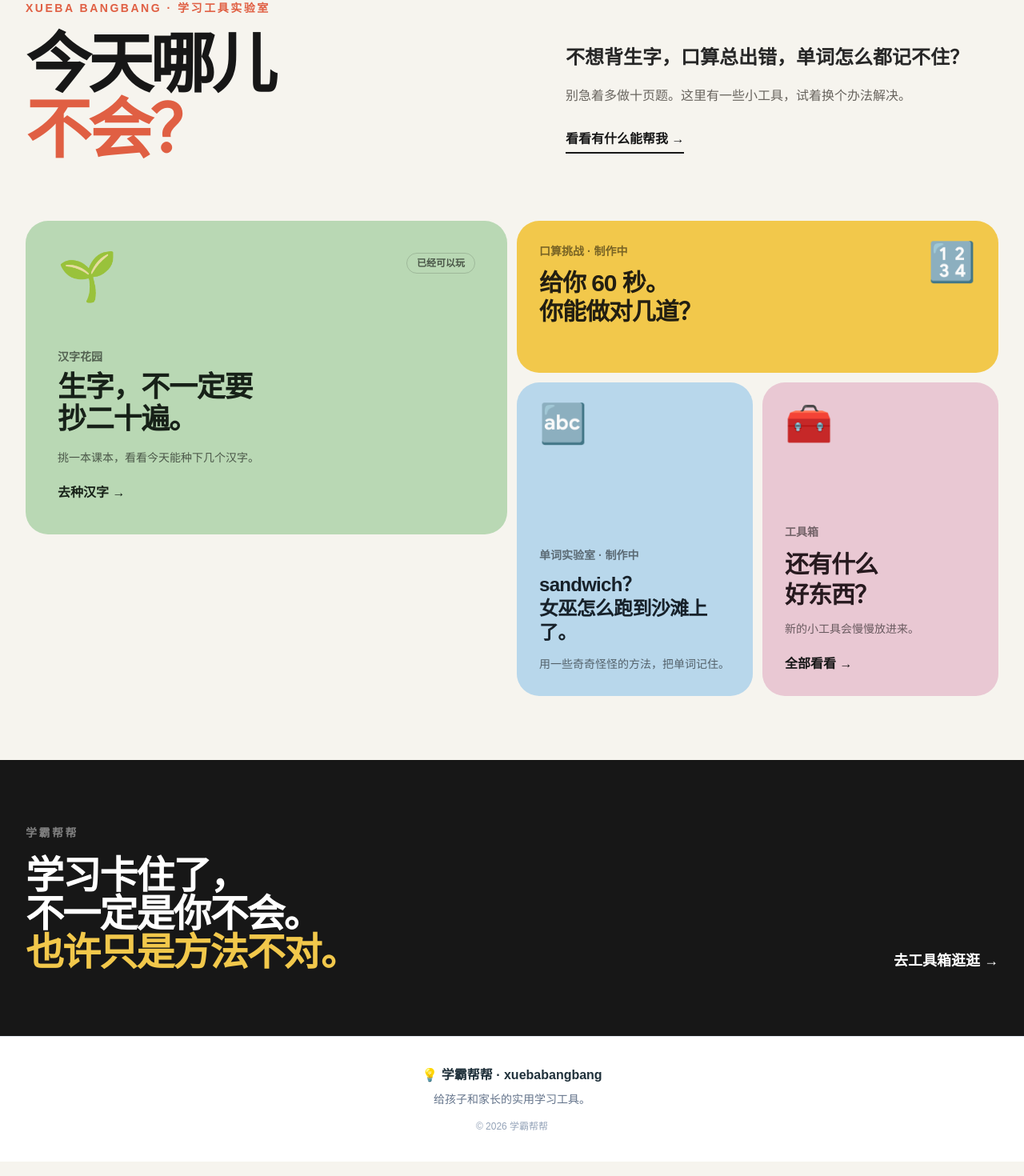
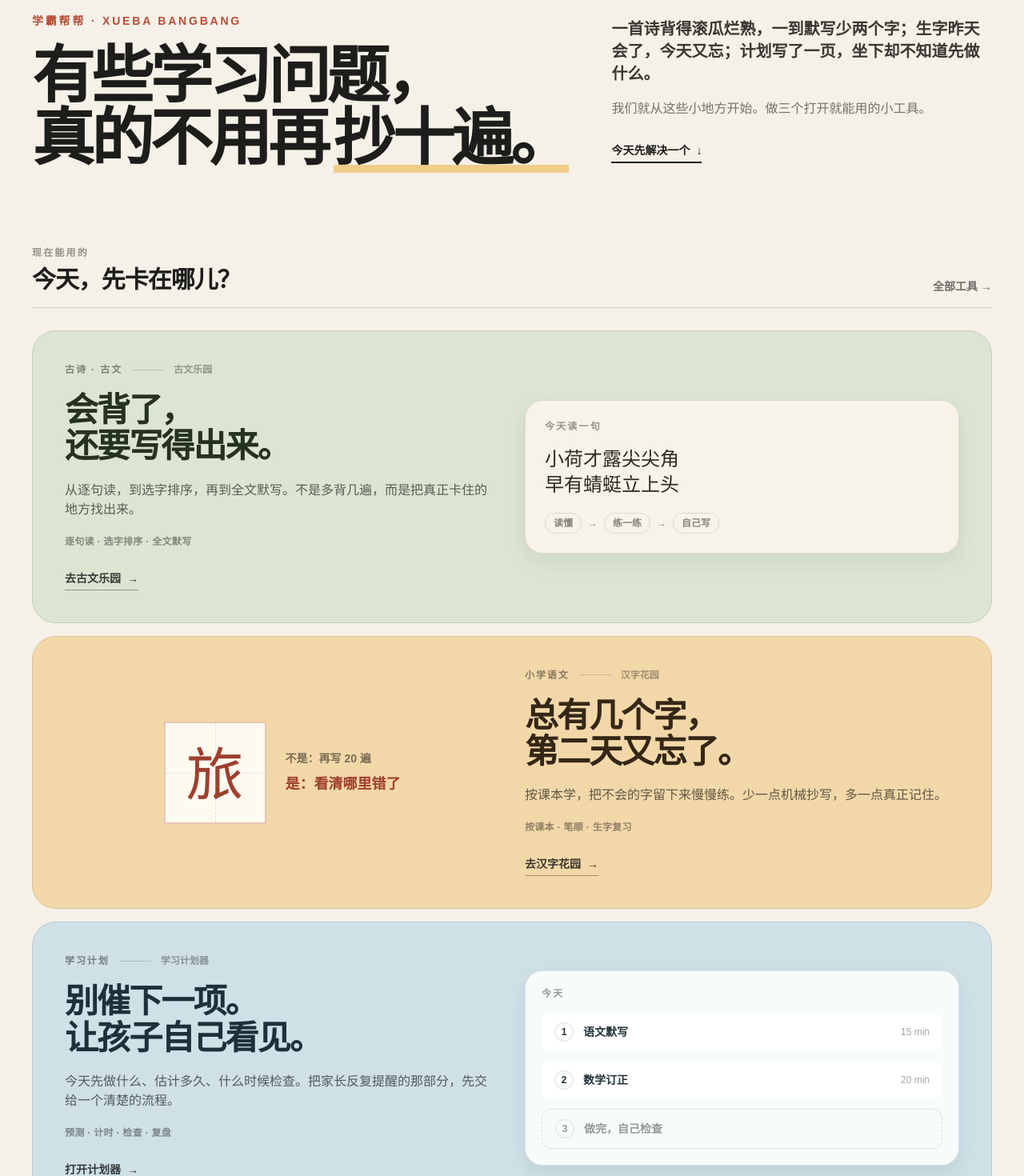
Before and after one commit to ico0018/xuebabangbang, a Next.js app: page / in a window 1280 px wide. Shown: the part 169-1639 px from the top of the page at 80% size. Built offline with nearby package versions, Linux system fonts and the light colour scheme.

Commit message:
Redesign homepage around three live learning tools

```diff
--- a/app/page.tsx
+++ b/app/page.tsx
@@ -1,87 +1,184 @@
-import Link from "next/link";
+import { tools } from "../data/tools";
+
+function toolHref(id: string) {
+  return tools.find((tool) => tool.id === id)?.href ?? "/tools";
+}
+
+const featured = [
+  {
+    id: "guwen-park",
+    kicker: "古诗 · 古文",
+    name: "古文乐园",
+    title: "会背了，\n还要写得出来。",
+    description: "从逐句读，到选字排序，再到全文默写。不是多背几遍，而是把真正卡住的地方找出来。",
+    note: "逐句读 · 选字排序 · 全文默写",
+    action: "去古文乐园",
+    className: "bg-[#dce5d2]",
+    ink: "text-[#26321f]",
+    preview: (
+      <div className="rounded-[22px] border border-black/10 bg-[#f7f3e8] p-5 shadow-[0_10px_25px_rgba(39,49,31,0.08)] sm:p-6">
+        <p className="text-xs font-bold tracking-[0.18em] text-black/40">今天读一句</p>
+        <p className="mt-4 font-serif text-[22px] leading-9 text-[#2c2a24] sm:text-2xl">小荷才露尖尖角</p>
+        <p className="font-serif text-[22px] leading-9 text-[#2c2a24] sm:text-2xl">早有蜻蜓立上头</p>
+        <div className="mt-5 flex items-center gap-2 text-xs font-semibold text-black/45">
+          <span className="rounded-full border border-black/10 px-2.5 py-1">读懂</span>
+          <span>→</span>
+          <span className="rounded-full border border-black/10 px-2.5 py-1">练一练</span>
+          <span>→</span>
+          <span className="rounded-full border border-black/10 px-2.5 py-1">自己写</span>
+        </div>
+      </div>
+    ),
+  },
+  {
+    id: "hanzi-garden",
+    kicker: "小学语文",
+    name: "汉字花园",
+    title: "总有几个字，\n第二天又忘了。",
+    description: "按课本学，把不会的字留下来慢慢练。少一点机械抄写，多一点真正记住。",
+    note: "按课本 · 笔顺 · 生字复习",
+    action: "去汉字花园",
+    className: "bg-[#f2d8a9]",
+    ink: "text-[#352716]",
+    preview: (
+      <div className="flex items-center justify-center gap-4 sm:gap-6">
+        <div className="relative grid h-28 w-28 place-items-center border-2 border-[#b84d36]/30 bg-[#fffaf0] sm:h-32 sm:w-32">
+          <span className="absolute inset-x-0 top-1/2 border-t border-dashed border-[#b84d36]/20" />
+          <span className="absolute inset-y-0 left-1/2 border-l border-dashed border-[#b84d36]/20" />
+          <span className="font-serif text-6xl text-[#9f3f2e] sm:text-7xl">旅</span>
+        </div>
+        <div className="space-y-2 text-sm font-semibold text-black/50">
+          <p>不是：再写 20 遍</p>
+          <p className="text-lg text-[#9f3f2e]">是：看清哪里错了</p>
+        </div>
+      </div>
+    ),
+  },
+  {
+    id: "study-planner",
+    kicker: "学习计划",
+    name: "学习计划器",
+    title: "别催下一项。\n让孩子自己看见。",
+    description: "今天先做什么、估计多久、什么时候检查。把家长反复提醒的那部分，先交给一个清楚的流程。",
+    note: "预测 · 计时 · 检查 · 复盘",
+    action: "打开计划器",
+    className: "bg-[#cfe0e7]",
+    ink: "text-[#1f3038]",
+    preview: (
+      <div className="rounded-[22px] border border-black/10 bg-[#f8fbfc] p-5 shadow-[0_10px_25px_rgba(31,48,56,0.08)]">
+        <p className="text-xs font-bold tracking-[0.18em] text-black/40">今天</p>
+        <div className="mt-4 space-y-3">
+          <div className="flex items-center gap-3 rounded-xl bg-white px-4 py-3 text-sm font-bold text-[#24343b]"><span className="grid h-6 w-6 place-items-center rounded-full border border-black/15 text-xs">1</span>语文默写 <span className="ml-auto text-xs font-medium text-black/35">15 min</span></div>
+          <div className="flex items-center gap-3 rounded-xl bg-white px-4 py-3 text-sm font-bold text-[#24343b]"><span className="grid h-6 w-6 place-items-center rounded-full border border-black/15 text-xs">2</span>数学订正 <span className="ml-auto text-xs font-medium text-black/35">20 min</span></div>
+          <div className="flex items-center gap-3 rounded-xl border border-dashed border-black/15 px-4 py-3 text-sm font-semibold text-black/40"><span className="grid h-6 w-6 place-items-center rounded-full border border-black/10 text-xs">3</span>做完，自己检查</div>
+        </div>
+      </div>
+    ),
+  },
+];
 
 export default function HomePage() {
   return (
-    <main className="bg-[#f6f4ee]">
-      <section className="mx-auto max-w-7xl px-4 pb-8 pt-14 sm:px-6 sm:pt-20 lg:px-8 lg:pt-24">
-        <div className="grid gap-10 lg:grid-cols-[1.08fr_.92fr] lg:items-end">
+    <div className="bg-[#f5f1e8] text-[#1d1d1b]">
+      <section className="mx-auto max-w-7xl px-5 pb-12 pt-16 sm:px-8 sm:pb-16 sm:pt-24 lg:px-10 lg:pt-28">
+        <div className="grid gap-10 lg:grid-cols-[1.18fr_.82fr] lg:items-end">
           <div>
-            <p className="mb-5 text-sm font-bold tracking-[0.18em] text-[#e05f43]">XUEBA BANGBANG · 学习工具实验室</p>
-            <h1 className="max-w-4xl text-[48px] font-black leading-[1.02] tracking-[-0.055em] text-[#171717] sm:text-6xl lg:text-[82px]">
-              今天哪儿
+            <p className="mb-5 text-xs font-black tracking-[0.2em] text-[#b84d36] sm:text-sm">学霸帮帮 · XUEBA BANGBANG</p>
+            <h1 className="max-w-4xl text-[46px] font-black leading-[1.03] tracking-[-0.055em] sm:text-6xl lg:text-[78px]">
+              有些学习问题，
               <br />
-              <span className="text-[#e05f43]">不会？</span>
+              真的不用再
+              <span className="relative ml-2 inline-block">
+                抄十遍。
+                <span className="absolute -bottom-1 left-0 h-[10px] w-full bg-[#f0b95a]/65" aria-hidden="true" />
+              </span>
             </h1>
           </div>
-          <div className="max-w-lg pb-2 lg:pb-3">
-            <p className="text-xl font-semibold leading-8 text-[#272727] sm:text-2xl sm:leading-9">不想背生字，口算总出错，单词怎么都记不住？</p>
-            <p className="mt-4 text-base leading-7 text-[#68645e]">别急着多做十页题。这里有一些小工具，试着换个办法解决。</p>
-            <Link href="/tools" className="mt-7 inline-flex items-center border-b-2 border-[#171717] pb-1 text-base font-bold text-[#171717] transition hover:border-[#e05f43] hover:text-[#e05f43]">看看有什么能帮我 →</Link>
+
+          <div className="max-w-xl lg:pb-2">
+            <p className="text-lg font-semibold leading-8 text-[#393833] sm:text-xl">
+              一首诗背得滚瓜烂熟，一到默写少两个字；生字昨天会了，今天又忘；计划写了一页，坐下却不知道先做什么。
+            </p>
+            <p className="mt-4 text-base leading-7 text-[#777166]">我们就从这些小地方开始。做三个打开就能用的小工具。</p>
+            <a href="#tools" className="mt-7 inline-flex items-center gap-2 border-b-2 border-[#1d1d1b] pb-1 text-sm font-black transition hover:border-[#b84d36] hover:text-[#b84d36]">
+              今天先解决一个 <span aria-hidden="true">↓</span>
+            </a>
           </div>
         </div>
       </section>
 
-      <section className="mx-auto max-w-7xl px-4 pb-20 pt-10 sm:px-6 lg:px-8">
-        <div className="grid auto-rows-[190px] gap-3 md:grid-cols-2 lg:grid-cols-4">
-          <a href="https://hanzi.xuebabangbang.cn" target="_blank" rel="noopener noreferrer" className="group relative overflow-hidden rounded-[28px] bg-[#b9d8b4] p-7 transition duration-300 hover:-translate-y-1 lg:col-span-2 lg:row-span-2 lg:p-10">
-            <div className="flex h-full flex-col justify-between">
-              <div className="flex items-start justify-between gap-5">
-                <span className="text-5xl sm:text-6xl" aria-hidden="true">🌱</span>
-                <span className="rounded-full border border-black/15 px-3 py-1 text-xs font-bold text-black/60">已经可以玩</span>
+      <section id="tools" className="mx-auto max-w-7xl scroll-mt-24 px-5 pb-20 pt-8 sm:px-8 sm:pb-28 lg:px-10">
+        <div className="mb-7 flex items-end justify-between gap-6 border-b border-black/15 pb-4">
+          <div>
+            <p className="text-xs font-black tracking-[0.18em] text-black/40">现在能用的</p>
+            <h2 className="mt-2 text-2xl font-black tracking-[-0.035em] sm:text-3xl">今天，先卡在哪儿？</h2>
           </div>
+          <a href="/tools" className="hidden text-sm font-bold text-black/55 transition hover:text-black sm:block">全部工具 →</a>
+        </div>
+
+        <div className="space-y-4">
+          {featured.map((item, index) => (
+            <a
+              key={item.id}
+              href={toolHref(item.id)}
+              target="_blank"
+              rel="noopener noreferrer"
+              className={`group block overflow-hidden rounded-[30px] border border-black/10 ${item.className} transition duration-300 hover:-translate-y-1 hover:shadow-[0_18px_50px_rgba(35,31,24,0.10)]`}
+            >
+              <div className={`grid gap-8 p-6 sm:p-8 lg:grid-cols-2 lg:items-center lg:p-10 ${index % 2 === 1 ? "lg:[&>div:first-child]:order-2" : ""}`}>
                 <div>
-                <p className="mb-2 text-sm font-bold text-black/55">汉字花园</p>
-                <h2 className="max-w-md text-3xl font-black leading-tight tracking-[-0.035em] text-[#172118] sm:text-4xl">生字，不一定要<br />抄二十遍。</h2>
-                <p className="mt-4 max-w-md text-sm leading-6 text-black/60">挑一本课本，看看今天能种下几个汉字。</p>
-                <span className="mt-5 inline-block font-bold text-[#172118] transition group-hover:translate-x-1">去种汉字 →</span>
+                  <div className="flex items-center gap-3">
+                    <span className="text-xs font-black tracking-[0.16em] text-black/45">{item.kicker}</span>
+                    <span className="h-px w-10 bg-black/15" aria-hidden="true" />
+                    <span className="text-xs font-bold text-black/35">{item.name}</span>
                   </div>
+                  <h3 className={`mt-5 whitespace-pre-line text-[34px] font-black leading-[1.08] tracking-[-0.045em] sm:text-[42px] ${item.ink}`}>{item.title}</h3>
+                  <p className="mt-5 max-w-xl text-[15px] font-medium leading-7 text-black/60 sm:text-base">{item.description}</p>
+                  <p className="mt-5 text-xs font-bold tracking-wide text-black/40">{item.note}</p>
+                  <span className="mt-7 inline-flex items-center gap-2 border-b border-black/35 pb-1 text-sm font-black text-black/75 transition group-hover:gap-3 group-hover:border-black">
+                    {item.action} <span aria-hidden="true">→</span>
+                  </span>
+                </div>
+                <div>{item.preview}</div>
               </div>
             </a>
-
-          <div className="relative overflow-hidden rounded-[28px] bg-[#f2c84b] p-7 lg:col-span-2">
-            <div className="flex h-full items-start justify-between gap-6">
-              <div>
-                <p className="text-sm font-bold text-black/50">口算挑战 · 制作中</p>
-                <h2 className="mt-3 text-3xl font-black tracking-[-0.035em] text-[#221e12]">给你 60 秒。<br />你能做对几道？</h2>
-              </div>
-              <span className="text-5xl" aria-hidden="true">🔢</span>
-            </div>
+          ))}
         </div>
 
-          <div className="relative overflow-hidden rounded-[28px] bg-[#b8d7eb] p-7 lg:row-span-2">
-            <div className="flex h-full flex-col justify-between">
-              <span className="text-5xl" aria-hidden="true">🔤</span>
+        <a href="/tools" className="mt-5 flex min-h-12 items-center justify-center rounded-2xl border border-black/15 bg-[#ece7dc] text-sm font-black text-black/60 sm:hidden">
+          看全部工具
+        </a>
+      </section>
+
+      <section id="about" className="border-y border-black/10 bg-[#1f201d] text-[#f7f2e7]">
+        <div className="mx-auto grid max-w-7xl gap-10 px-5 py-16 sm:px-8 sm:py-20 lg:grid-cols-[.8fr_1.2fr] lg:px-10">
           <div>
-                <p className="text-sm font-bold text-black/50">单词实验室 · 制作中</p>
-                <h2 className="mt-3 text-2xl font-black leading-tight tracking-[-0.03em] text-[#17212a]">sandwich？<br />女巫怎么跑到沙滩上了。</h2>
-                <p className="mt-3 text-sm leading-6 text-black/55">用一些奇奇怪怪的方法，把单词记住。</p>
+            <p className="text-xs font-black tracking-[0.18em] text-white/40">为什么做这个站</p>
+            <h2 className="mt-4 text-3xl font-black leading-tight tracking-[-0.04em] sm:text-4xl">是在陪孩子写作业的时候，慢慢长出来的。</h2>
+          </div>
+          <div className="max-w-2xl text-base leading-8 text-white/68 sm:text-lg">
+            <p>一个字写错了二十遍，第二天还是错。一句古诗会背，落到纸上却空了一格。每天提醒“快点、下一项”，大人和孩子都累。</p>
+            <p className="mt-5">于是就把这些重复的小麻烦，一个个做成小工具。能让孩子自己多看懂一步，让家长少喊一句，就算有用。</p>
+            <div className="mt-8 flex flex-wrap gap-x-6 gap-y-3 text-sm font-black text-[#f0c66e]">
+              <span>不用先学怎么用</span>
+              <span>·</span>
+              <span>打开就开始</span>
+              <span>·</span>
+              <span>做完就关</span>
             </div>
           </div>
         </div>
+      </section>
 
-          <Link href="/tools" className="group rounded-[28px] bg-[#e9c8d3] p-7 transition duration-300 hover:-translate-y-1 lg:row-span-2">
-            <div className="flex h-full flex-col justify-between">
-              <span className="text-5xl" aria-hidden="true">🧰</span>
+      <section className="mx-auto max-w-7xl px-5 py-14 sm:px-8 sm:py-18 lg:px-10">
+        <div className="flex flex-col gap-4 border-b border-black/15 pb-8 sm:flex-row sm:items-end sm:justify-between">
           <div>
-                <p className="text-sm font-bold text-black/50">工具箱</p>
-                <h2 className="mt-3 text-3xl font-black leading-tight tracking-[-0.035em] text-[#271a1f]">还有什么<br />好东西？</h2>
-                <p className="mt-3 text-sm leading-6 text-black/55">新的小工具会慢慢放进来。</p>
-                <span className="mt-5 inline-block font-bold transition group-hover:translate-x-1">全部看看 →</span>
+            <p className="text-sm font-black text-[#b84d36]">学霸帮帮</p>
+            <p className="mt-2 text-2xl font-black tracking-[-0.035em] sm:text-3xl">这个站还会慢慢长大。</p>
           </div>
-            </div>
-          </Link>
+          <p className="max-w-md text-sm leading-6 text-black/50">但不着急塞满功能。先把真正会用到的东西，一件一件做好。</p>
         </div>
       </section>
-
-      <section className="border-t border-black/10 bg-[#171717] text-white">
-        <div className="mx-auto max-w-7xl px-4 py-20 sm:px-6 lg:flex lg:items-end lg:justify-between lg:px-8">
-          <div>
-            <p className="text-sm font-bold tracking-[0.18em] text-white/45">学霸帮帮</p>
-            <h2 className="mt-5 max-w-3xl text-4xl font-black leading-tight tracking-[-0.04em] sm:text-5xl">学习卡住了，<br />不一定是你不会。<br /><span className="text-[#f2c84b]">也许只是方法不对。</span></h2>
     </div>
-          <Link href="/tools" className="mt-10 inline-flex text-lg font-bold text-white lg:mt-0">去工具箱逛逛 →</Link>
-        </div>
-      </section>
-    </main>
   );
 }
```
Lines whose indentation alone changed are shown as unchanged.
